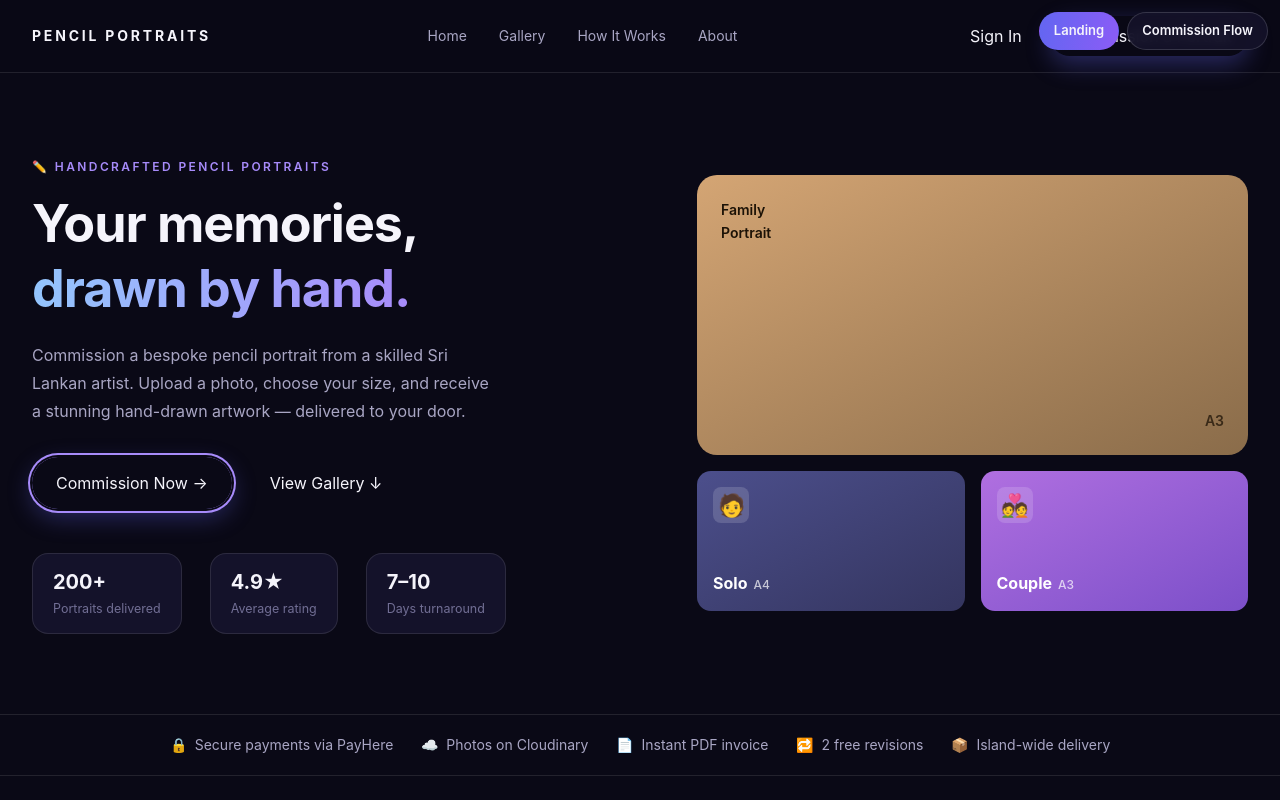
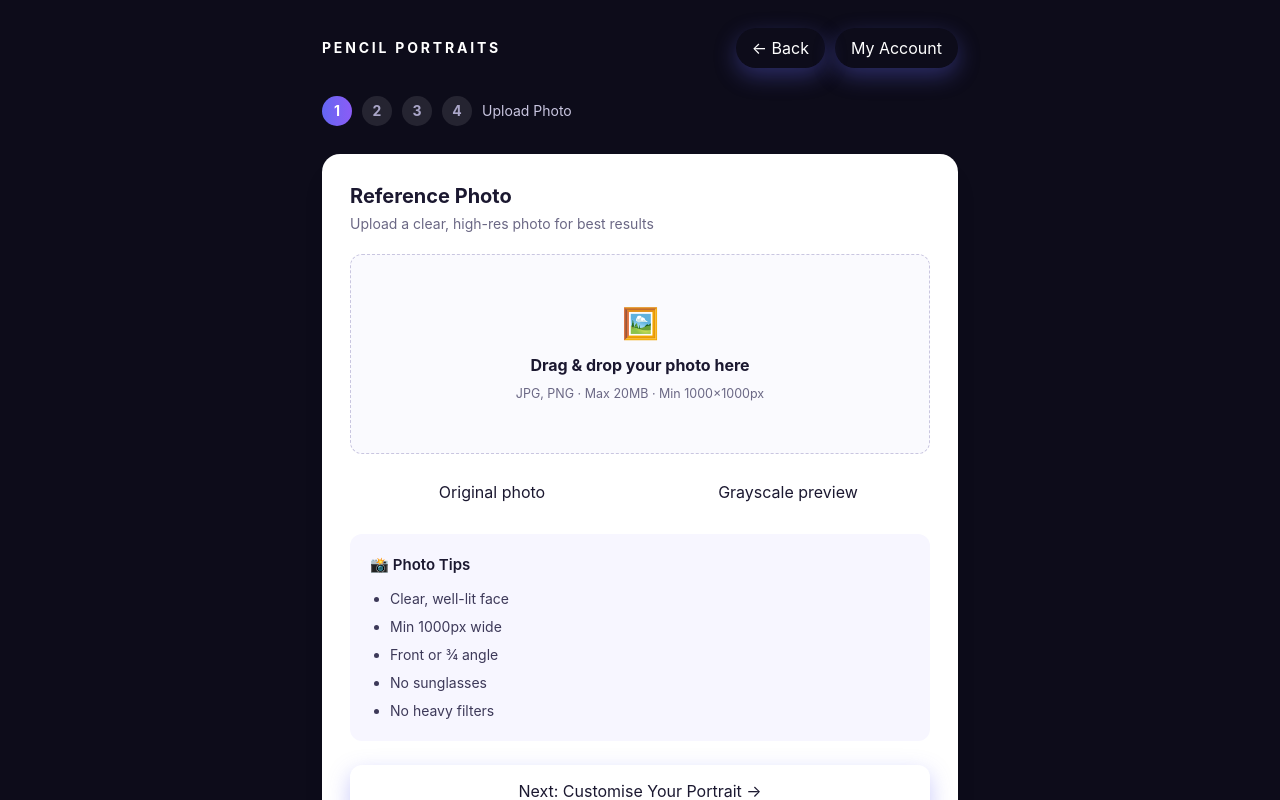
Before and after one commit to Vivid-Arts-Project/VividArts_FrontEnd, a React (Vite) app: page / in a window 1280 px wide. Both pictures are taken after a click on the button "Commission Now →". Shown: the top 800 px of the page. Built offline with nearby package versions, Linux system fonts and the light colour scheme.

Commit message:
customisePage

```diff
--- a/src/App.jsx
+++ b/src/App.jsx
@@ -8,22 +8,11 @@ function App() {
 
   return (
     <div>
-      <div className="app-switcher">
-        <button
-          className={page === 'landing' ? 'active' : ''}
-          onClick={() => setPage('landing')}
-        >
-          Landing
-        </button>
-        <button
-          className={page === 'commission' ? 'active' : ''}
-          onClick={() => setPage('commission')}
-        >
-          Commission Flow
-        </button>
-      </div>
-
-      {page === 'landing' ? <LandingPage /> : <CommissionFlow />}
+      {page === 'landing' ? (
+        <LandingPage onNavigate={() => setPage('commission')} />
+      ) : (
+        <CommissionFlow onBack={() => setPage('landing')} />
+      )}
     </div>
   );
 }
--- a/src/pages/CommissionFlow.jsx
+++ b/src/pages/CommissionFlow.jsx
@@ -1,4 +1,4 @@
-import React, { useState } from "react";
+import { useState } from "react";
 import UploadPhotoPage from "./UploadPhotoPage";
 import CustomisePage from "./CustomisePage";
 
@@ -11,7 +11,7 @@ import CustomisePage from "./CustomisePage";
  * photoData is passed from step 1 to step 2 so the thumbnail
  * and file reference are available on the customise screen.
  */
-export default function CommissionFlow() {
+export default function CommissionFlow({ onBack = () => {} }) {
   const [step, setStep] = useState(1);
   const [photoData, setPhotoData] = useState(null);
 
@@ -27,7 +27,7 @@ export default function CommissionFlow() {
   if (step === 1) {
     return (
       <div className="min-h-screen bg-[#0d0c1a] text-white">
-        <UploadPhotoPage onNext={handlePhotoNext} />
+        <UploadPhotoPage onNext={handlePhotoNext} onBack={onBack} />
       </div>
     );
   }
--- a/src/pages/CustomisePage.jsx
+++ b/src/pages/CustomisePage.jsx
@@ -1,4 +1,4 @@
-import React, { useMemo, useState } from "react";
+import { useMemo, useState } from "react";
 
 const SIZES = [
   { id: "A4", label: "A4", dims: "210 × 297 mm", price: 2500 },
@@ -39,7 +39,7 @@ export default function CustomisePage({ photoData, onBack }) {
         <div className="flex gap-2.5">
           <button
             type="button"
-            className="rounded-full border border-white/10 bg-white/10 px-4 py-2 text-sm font-semibold text-white transition hover:-translate-y-0.5 focus:outline-none focus:ring-2 focus:ring-[#a78bfa] focus:ring-offset-2 focus:ring-offset-[#0d0c1a]"
+            className="rounded-full border border-white/10 bg-white/10 px-4 py-2 text-sm font-semibold text-white shadow-[0_8px_22px_rgba(99,102,241,0.35)] transition hover:-translate-y-0.5 focus:outline-none focus:ring-2 focus:ring-[#a78bfa] focus:ring-offset-2 focus:ring-offset-[#0d0c1a]"
             onClick={onBack}
           >
             ← Back
@@ -98,16 +98,17 @@ export default function CustomisePage({ photoData, onBack }) {
                 type="button"
                 className={`flex flex-col gap-2 rounded-xl border p-4 text-left transition ${
                   sizeId === s.id
-                    ? "border-[#6366f1] bg-[#f5f3ff]"
+                    ? "border-[#6366f1] bg-[#f5f3ff] "
                     : "border-[#e7e5f1] bg-white"
+
                 }`}
                 onClick={() => setSizeId(s.id)}
               >
-                <span className="flex flex-col gap-1 text-[15px] font-bold">
+                <span className="flex flex-col gap-1 text-[15px]   font-bold">
                   {s.label}
-                  <small className="text-sm font-medium text-[#6b6885]">{s.dims}</small>
+                  <small className="text-sm font-medium text-[#6b6885] ">{s.dims}</small>
                 </span>
-                <span className={`text-sm ${sizeId === s.id ? "text-[#6366f1]" : "text-[#6b6885]"}`}>
+                <span className={`text-sm ${sizeId === s.id ? "text-[#6366f1]" : "text-[#6b6885]" }`}>
                   from {fmt(s.price)}
                 </span>
               </button>
@@ -222,16 +223,7 @@ export default function CustomisePage({ photoData, onBack }) {
             </button>
           </section>
 
-          <section className="rounded-[18px] bg-white p-6 text-[#1b1830] shadow-xl sm:p-7">
-            <h2 className="text-xl font-bold">📸 Photo Tips</h2>
-            <ul className="mt-3 flex list-disc flex-col gap-2 pl-5 text-sm text-[#38354f]">
-              <li>Clear, well-lit face</li>
-              <li>Min 1000px wide</li>
-              <li>Front or ¾ angle</li>
-              <li>No sunglasses</li>
-              <li>No heavy filters</li>
-            </ul>
-          </section>
+
         </div>
       </main>
     </div>
--- a/src/pages/LandingPage.jsx
+++ b/src/pages/LandingPage.jsx
@@ -1,5 +1,3 @@
-import React from "react";
-
 const stats = [
   { value: "200+", label: "Portraits delivered" },
   { value: "4.9★", label: "Average rating" },
@@ -67,7 +65,7 @@ export default function LandingPage({ onNavigate = () => {} }) {
             </a>
           </nav>
           <div className="flex items-center gap-3">
-            <button className="rounded-full border border-white/10 bg-white/5 px-4 py-2 text-sm font-semibold text-white transition hover:-translate-y-0.5 hover:bg-white/10 focus:outline-none focus:ring-2 focus:ring-[#a78bfa] focus:ring-offset-2 focus:ring-offset-[#0a0916]">
+            <button className="rounded-full border border-white/10 bg-white/5 px-4 py-2 text-sm font-semibold text-white shadow-[0_8px_22px_rgba(99,102,241,0.35)] transition hover:-translate-y-0.5 hover:bg-white/10 focus:outline-none focus:ring-2 focus:ring-[#a78bfa] focus:ring-offset-2 focus:ring-offset-[#0a0916]">
               Sign In
             </button>
             <button
--- a/src/pages/UploadPhotoPage.jsx
+++ b/src/pages/UploadPhotoPage.jsx
@@ -1,6 +1,6 @@
-import React, { useState } from "react";
+import { useState } from "react";
 
-export default function UploadPhotoPage({ onNext }) {
+export default function UploadPhotoPage({ onNext, onBack = () => {} }) {
   const [photo, setPhoto] = useState(null);
   const [preview, setPreview] = useState("original");
   const [previewUrl, setPreviewUrl] = useState(null);
@@ -41,7 +41,11 @@ export default function UploadPhotoPage({ onNext }) {
       <header className="mx-auto flex max-w-[700px] items-center justify-between px-8 pt-7">
         <span className="text-sm font-bold tracking-[0.2em]">PENCIL PORTRAITS</span>
         <div className="flex gap-2.5">
-          <button className="rounded-full border border-white/10 bg-white/10 px-4 py-2 text-sm font-semibold text-white transition hover:-translate-y-0.5 focus:outline-none focus:ring-2 focus:ring-[#a78bfa] focus:ring-offset-2 focus:ring-offset-[#0d0c1a]">
+          <button
+            type="button"
+            className="rounded-full border border-white/10 bg-white/10 px-4 py-2 text-sm font-semibold text-white shadow-[0_8px_22px_rgba(99,102,241,0.35)] transition hover:-translate-y-0.5 focus:outline-none focus:ring-2 focus:ring-[#a78bfa] focus:ring-offset-2 focus:ring-offset-[#0d0c1a]"
+            onClick={onBack}
+          >
             ← Back
           </button>
           <button className="rounded-full bg-gradient-to-r from-[#6366f1] to-[#8b5cf6] px-4 py-2 text-sm font-semibold text-white shadow-[0_8px_22px_rgba(99,102,241,0.35)] transition hover:-translate-y-0.5 focus:outline-none focus:ring-2 focus:ring-[#a78bfa] focus:ring-offset-2 focus:ring-offset-[#0d0c1a]">
```
